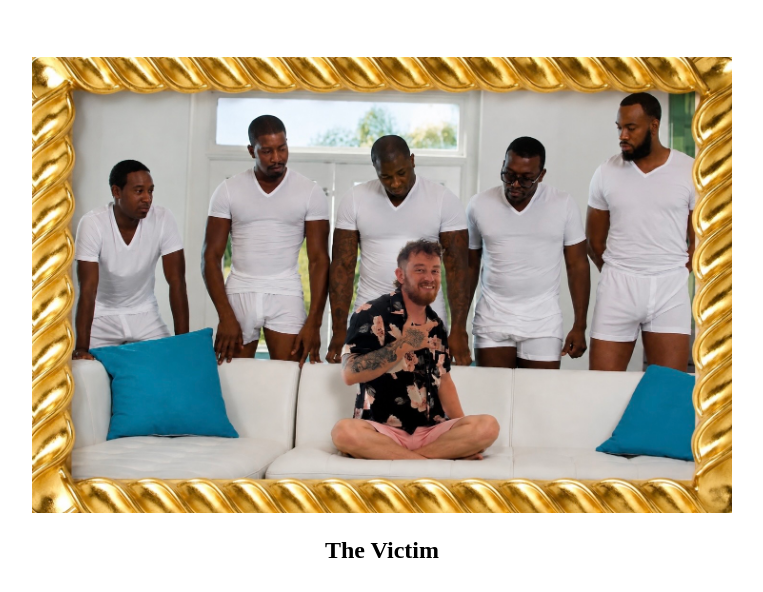
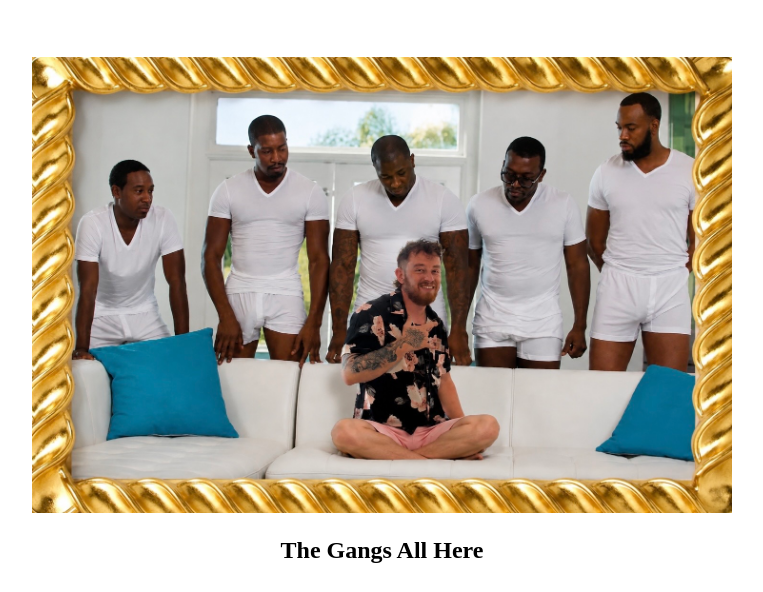
Before and after one commit to MrB-5280/TheWarning, a plain HTML site: page warning.html in a window 1280 px wide. Shown: the part 208-800 px from the top of the page, without its empty margins (258-1021 px from the left). Drawn offline with Linux system fonts and the light colour scheme.

Commit message:
Change heading from 'The Victim' to 'The Gangs All Here'

```diff
--- a/warning.html
+++ b/warning.html
@@ -42,7 +42,7 @@ img {
   </a>
 
   <img src="images/victim.jpg" alt="victim">
-  <h2>The Victim</h2>
+  <h2>The Gangs All Here</h2>
 </div>
 
 </body>
```
